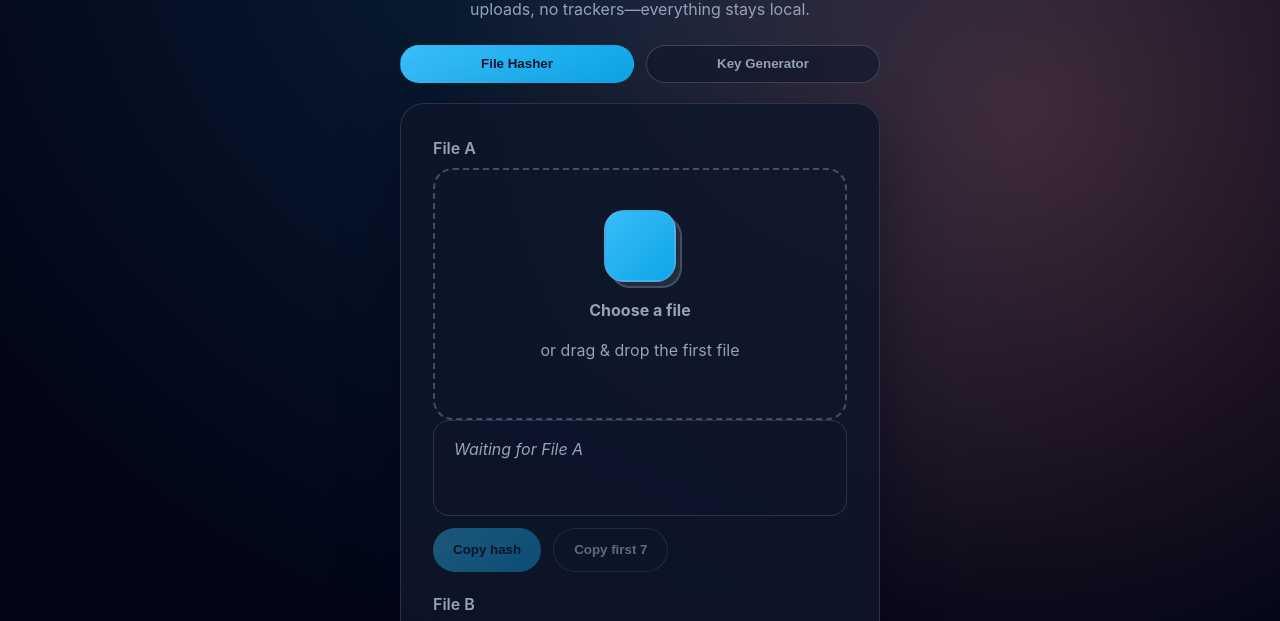
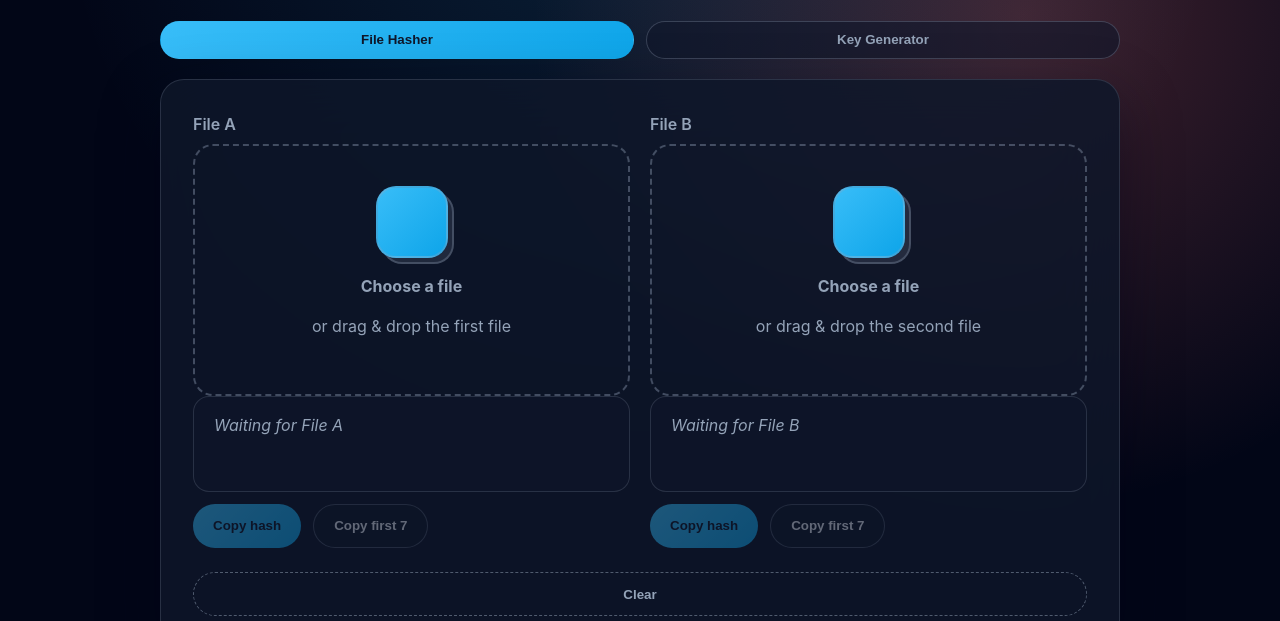
Before and after one commit to ellipticKurve256k1/shahasher, a plain HTML site: page index.html in a window 1280 px wide. Shown: the part 155-776 px from the top of the page. Drawn offline with Linux system fonts and the light colour scheme.

Commit message:
pc version, horizonally enough width

```diff
--- a/styles.css
+++ b/styles.css
@@ -33,7 +33,7 @@ body {
 }
 
 .app-shell {
-  width: min(480px, 100%);
+  width: min(960px, 100%);
 }
 
 .hero {
@@ -148,9 +148,14 @@ body {
 }
 
 .uploaders {
-  display: grid;
-  grid-template-columns: repeat(auto-fit, minmax(220px, 1fr));
+  display: flex;
+  flex-direction: column;
   gap: 1.25rem;
+}
+
+.uploader {
+  display: flex;
+  flex-direction: column;
 }
 
 .uploader-title {
@@ -167,6 +172,7 @@ body {
   display: flex;
   gap: 0.75rem;
   margin-top: 0.75rem;
+  flex-wrap: wrap;
 }
 
 .result {
@@ -382,4 +388,19 @@ body {
   .card {
     padding: 1.5rem;
   }
+
+  .slot-actions .copy {
+    flex: 1 1 120px;
+  }
 }
+
+@media (min-width: 768px) {
+  .uploaders {
+    flex-direction: row;
+    align-items: flex-start;
+  }
+
+  .uploader {
+    flex: 1 1 0;
+  }
+}
```
